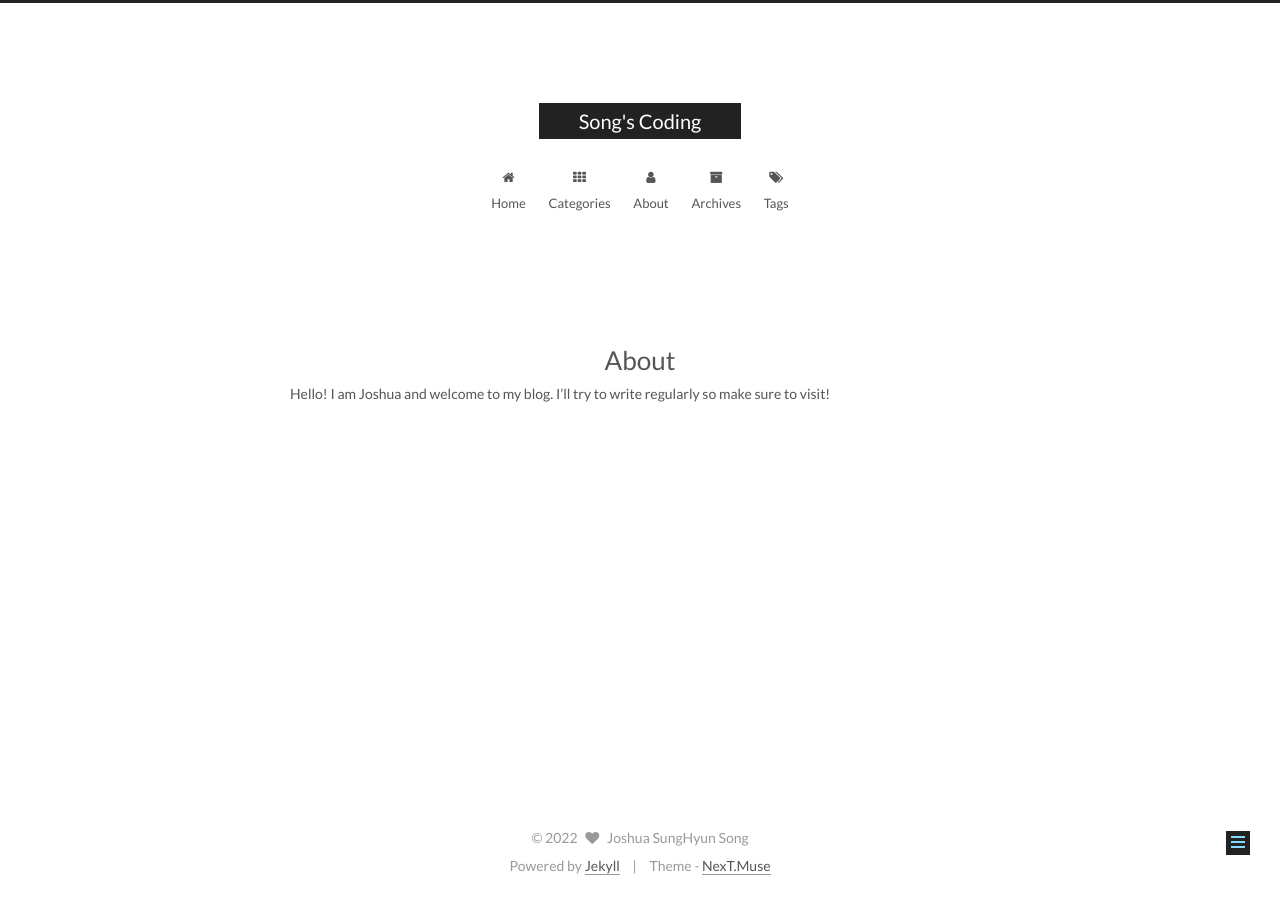
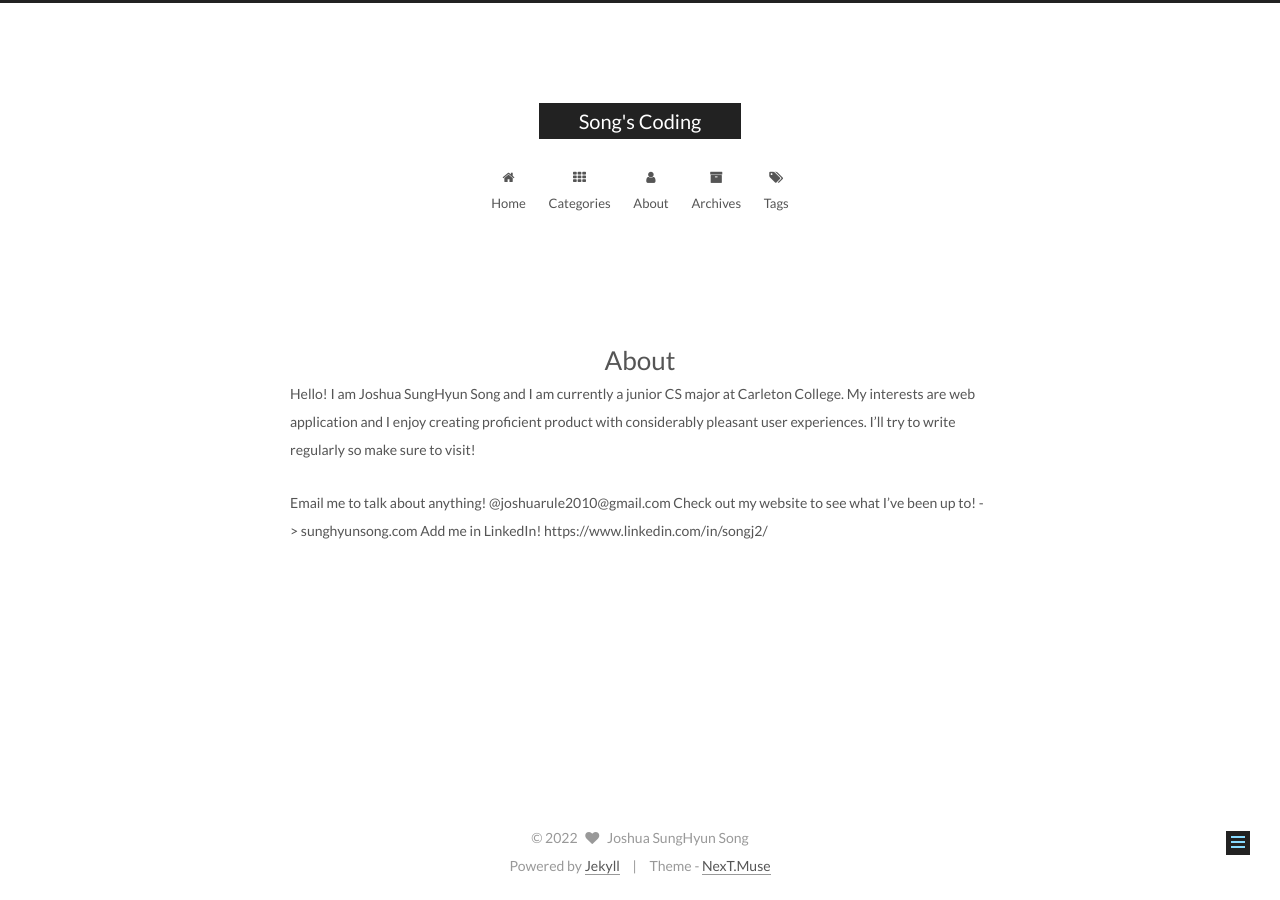
Before and after one commit to rlcjf0014/rlcjf0014.github.io, a Jekyll site: the page built from about/index.md, in a window 1280 px wide. Built offline with Jekyll 4.4.1, drawn with Linux system fonts in a browser that asks for light colours.

Commit message:
Updated about page

```diff
--- a/about/index.md
+++ b/about/index.md
@@ -3,4 +3,10 @@ layout: page
 type: about
 ---
 
-Hello! I am Joshua and welcome to my blog.    I'll try to write regularly so make sure to visit!
+Hello! I am Joshua SungHyun Song and I am currently a junior CS major at Carleton College.
+My interests are web application and I enjoy creating proficient product with considerably pleasant user experiences.
+I'll try to write regularly so make sure to visit!
+
+Email me to talk about anything! @joshuarule2010@gmail.com
+Check out my website to see what I've been up to! -> sunghyunsong.com
+Add me in LinkedIn! https://www.linkedin.com/in/songj2/
```
Also changed, not shown: _posts/2022/2022-03-19-IIFE.md (+0 -2 lines).
